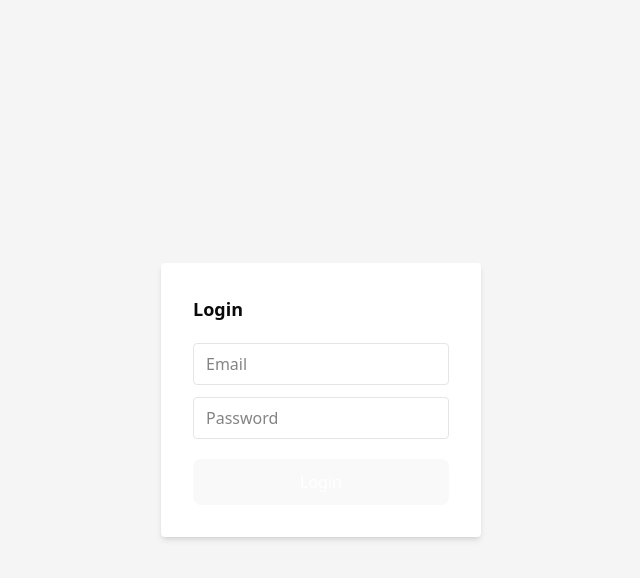
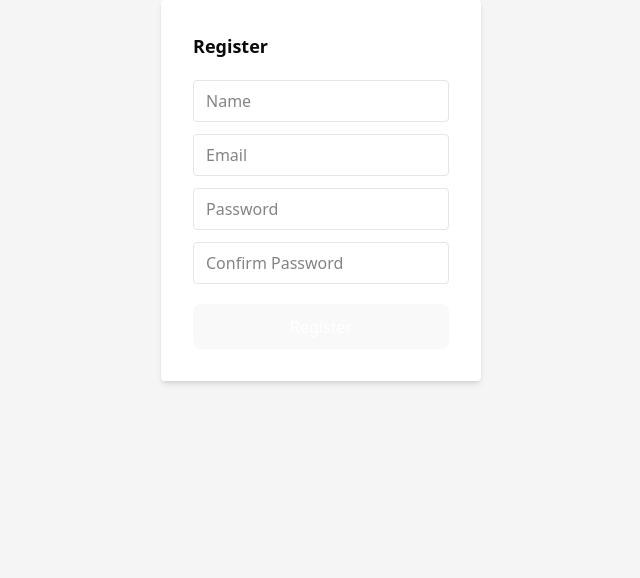
Before and after one commit to MezghaniDali/usermanager, a React (Vite) app in the folder frontend/: page /register in a window 1280 px wide. Shown: the top 578 px of the page, without its empty margins (319-959 px from the left). Built offline with nearby package versions, Linux system fonts and the light colour scheme.

Commit message:
front end progress with new pages added (home - register - dashboard )

```diff
--- a/frontend/src/App.jsx
+++ b/frontend/src/App.jsx
@@ -1,10 +1,60 @@
-import Login from "./components/Login";
+import { BrowserRouter as Router, Routes, Route, Navigate } from 'react-router-dom';
+import { AuthProvider, useAuth } from './lib/AuthContext';
+import Login from "./pages/Login";
+import Dashboard from "./pages/Dashboard";
+import Home from "./pages/Home";
+import Register from "./pages/Register"; // Import the Register component
+
+// Protected Route component
+const ProtectedRoute = ({ children }) => {
+  const { isAuthenticated } = useAuth();
+
+  if (!isAuthenticated) {
+    return <Navigate to="/login" replace />;
+  }
+
+  return children;
+};
+
+// App Routes
+function AppRoutes() {
+  const { isAuthenticated } = useAuth();
+
+  return (
+    <Routes>
+      <Route
+        path="/login"
+        element={isAuthenticated ? <Navigate to="/dashboard" replace /> : <Login />}
+      />
+      <Route
+        path="/dashboard"
+        element={
+          <ProtectedRoute>
+            <Dashboard />
+          </ProtectedRoute>
+        }
+      />
+      <Route
+        path="/"
+        element={<Home />}
+      />
+      <Route
+        path="/register"
+        element={<Register />}
+      />
+    </Routes>
+  );
+}
 
 function App() {
   return (
-    <div className="min-h-screen w-screen flex items-center justify-center bg-neutral-100">
-      <Login />
-    </div>
+    <Router>
+      <AuthProvider>
+        <div className="min-h-screen w-screen bg-neutral-100">
+          <AppRoutes />
+        </div>
+      </AuthProvider>
+    </Router>
   );
 }
 
--- /dev/null
+++ b/frontend/src/components/UserList.jsx
@@ -0,0 +1,39 @@
+import React, { useEffect, useState } from 'react';
+
+const UserList = () => {
+    const [users, setUsers] = useState([]);
+    const [loading, setLoading] = useState(true);
+
+    useEffect(() => {
+        fetch('/api/users')
+            .then((res) => res.json())
+            .then((data) => {
+                setUsers(data);
+                setLoading(false);
+            })
+            .catch(() => setLoading(false));
+    }, []);
+
+    if (loading) {
+        return <div>Loading users...</div>;
+    }
+
+    return (
+        <div>
+            <h2>User List</h2>
+            {users.length === 0 ? (
+                <div>No users found.</div>
+            ) : (
+                <ul>
+                    {users.map((user) => (
+                        <li key={user.id}>
+                            {user.name} ({user.email})
+                        </li>
+                    ))}
+                </ul>
+            )}
+        </div>
+    );
+};
+
+export default UserList;
--- /dev/null
+++ b/frontend/src/lib/AuthContext.jsx
@@ -0,0 +1,32 @@
+import { createContext, useContext, useState } from 'react';
+
+const AuthContext = createContext(null);
+
+export const AuthProvider = ({ children }) => {
+  const [user, setUser] = useState(null);
+  const [isAuthenticated, setIsAuthenticated] = useState(false);
+
+  const login = (userData) => {
+    setUser(userData);
+    setIsAuthenticated(true);
+  };
+
+  const logout = () => {
+    setUser(null);
+    setIsAuthenticated(false);
+  };
+
+  return (
+    <AuthContext.Provider value={{ user, isAuthenticated, login, logout }}>
+      {children}
+    </AuthContext.Provider>
+  );
+};
+
+export const useAuth = () => {
+  const context = useContext(AuthContext);
+  if (!context) {
+    throw new Error('useAuth must be used within an AuthProvider');
+  }
+  return context;
+};
--- /dev/null
+++ b/frontend/src/pages/Dashboard.jsx
@@ -0,0 +1,60 @@
+import { useAuth } from '../lib/AuthContext';
+import { useNavigate } from 'react-router-dom';
+import { Button } from '../components/ui/button';
+import { Card } from '../components/ui/card';
+
+export default function Dashboard() {
+  const { user, logout } = useAuth();
+  const navigate = useNavigate();
+
+  const handleLogout = () => {
+    logout();
+    navigate('/login');
+  };
+
+  return (
+    <div className="min-h-screen bg-gray-100">
+      {/* Header */}
+      <header className="bg-white shadow">
+        <div className="max-w-7xl mx-auto py-4 px-4 sm:px-6 lg:px-8 flex justify-between items-center">
+          <h1 className="text-2xl font-bold text-gray-900">Dashboard</h1>
+          <div className="flex items-center gap-4">
+            <span className="text-gray-600">Welcome, {user?.name || 'User'}</span>
+            <Button variant="outline" onClick={handleLogout}>
+              Logout
+            </Button>
+          </div>
+        </div>
+      </header>
+
+      {/* Main Content */}
+      <main className="max-w-7xl mx-auto py-6 px-4 sm:px-6 lg:px-8">
+        <div className="grid grid-cols-1 md:grid-cols-2 lg:grid-cols-3 gap-6">
+          <Card className="p-6">
+            <h2 className="text-lg font-semibold mb-2">User Management</h2>
+            <p className="text-gray-600 mb-4">Manage system users, roles, and permissions</p>
+            <Button className="w-full" onClick={() => navigate('/users')}>
+              View Users
+            </Button>
+          </Card>
+
+          <Card className="p-6">
+            <h2 className="text-lg font-semibold mb-2">Statistics</h2>
+            <p className="text-gray-600 mb-4">View system statistics and analytics</p>
+            <Button className="w-full" variant="outline">
+              View Stats
+            </Button>
+          </Card>
+
+          <Card className="p-6">
+            <h2 className="text-lg font-semibold mb-2">Settings</h2>
+            <p className="text-gray-600 mb-4">Configure system settings and preferences</p>
+            <Button className="w-full" variant="outline">
+              Open Settings
+            </Button>
+          </Card>
+        </div>
+      </main>
+    </div>
+  );
+}
--- /dev/null
+++ b/frontend/src/pages/Home.jsx
@@ -0,0 +1,29 @@
+import React from 'react';
+import { Link } from 'react-router-dom';
+import { Button } from '@/components/ui/button'; // Assuming ShadCN Button path
+
+export default function Home() {
+  return (
+    <div className="flex flex-col items-center justify-center min-h-[calc(100vh-64px)] p-4 text-center">
+      <h1 className="text-4xl font-bold mb-6 text-gray-800">
+        Welcome to Our Modern Web Application
+      </h1>
+      <p className="text-lg text-gray-600 mb-8 max-w-2xl">
+        Manage your users efficiently with a powerful Laravel API backend and a responsive React frontend powered by ShadCN UI.
+      </p>
+      <div className="flex space-x-4">
+        <Link to="/login">
+          <Button size="lg">Sign In</Button>
+        </Link>
+        <Link to="/register">
+          <Button size="lg" variant="outline">
+            Sign Up
+          </Button>
+        </Link>
+      </div>
+      <p className="mt-12 text-sm text-gray-500">
+        Built with Laravel, React, ShadCN UI, and MongoDB Atlas.
+      </p>
+    </div>
+  );
+}
--- a/frontend/src/components/Login.jsx
+++ b/frontend/src/pages/Login.jsx
@@ -1,6 +1,10 @@
 import React, { useState } from 'react';
+import { useNavigate } from 'react-router-dom';
+import { useAuth } from '../lib/AuthContext';
 
-export default function Login({ onLogin }) {
+export default function Login() {
+  const navigate = useNavigate();
+  const { login } = useAuth();
   const [email, setEmail] = useState('');
   const [password, setPassword] = useState('');
   const [error, setError] = useState('');
@@ -20,10 +24,9 @@ export default function Login({ onLogin }) {
         body: JSON.stringify({ email, password })
       });
       const data = await res.json();
-      if (!res.ok) throw new Error(data.message || 'Login failed');
-      setSuccess(true);
-      console.log('Login success:', data); // See the response in the browser console
-      onLogin && onLogin(data);
+      if (!res.ok) throw new Error(data.message || 'Login failed');      setSuccess(true);
+      login(data.user);
+      navigate('/dashboard');
     } catch (err) {
       setError(err.message);
     } finally {
--- /dev/null
+++ b/frontend/src/pages/Register.jsx
@@ -0,0 +1,89 @@
+import React, { useState } from 'react';
+import { useNavigate } from 'react-router-dom';
+
+export default function Register() {
+  const navigate = useNavigate();
+  const [name, setName] = useState('');
+  const [email, setEmail] = useState('');
+  const [password, setPassword] = useState('');
+  const [passwordConfirmation, setPasswordConfirmation] = useState('');
+  const [error, setError] = useState('');
+  const [loading, setLoading] = useState(false);
+  const [success, setSuccess] = useState(false);
+
+  const handleSubmit = async (e) => {
+    e.preventDefault();
+    setError('');
+    setLoading(true);
+    setSuccess(false);
+    if (password !== passwordConfirmation) {
+      setError('Passwords do not match');
+      setLoading(false);
+      return;
+    }
+    try {
+      const res = await fetch('http://localhost:8000/api/auth/register', {
+        method: 'POST',
+        headers: { 'Content-Type': 'application/json' },
+        credentials: 'include',
+        body: JSON.stringify({ name, email, password, password_confirmation: passwordConfirmation })
+      });
+      const data = await res.json();
+      if (!res.ok) throw new Error(data.message || 'Registration failed');
+      setSuccess(true);
+      setTimeout(() => navigate('/login'), 1500);
+    } catch (err) {
+      setError(err.message);
+    } finally {
+      setLoading(false);
+    }
+  };
+
+  return (
+    <div className="w-full flex justify-center items-center">
+      <form
+        onSubmit={handleSubmit}
+        className="bg-white p-8 rounded shadow-md w-full max-w-xs flex flex-col gap-3"
+      >
+        <h2 className="text-lg font-semibold mb-2">Register</h2>
+        <input
+          type="text"
+          placeholder="Name"
+          value={name}
+          onChange={e => setName(e.target.value)}
+          required
+          className="border rounded px-3 py-2"
+        />
+        <input
+          type="email"
+          placeholder="Email"
+          value={email}
+          onChange={e => setEmail(e.target.value)}
+          required
+          className="border rounded px-3 py-2"
+        />
+        <input
+          type="password"
+          placeholder="Password"
+          value={password}
+          onChange={e => setPassword(e.target.value)}
+          required
+          className="border rounded px-3 py-2"
+        />
+        <input
+          type="password"
+          placeholder="Confirm Password"
+          value={passwordConfirmation}
+          onChange={e => setPasswordConfirmation(e.target.value)}
+          required
+          className="border rounded px-3 py-2"
+        />
+        <button type="submit" disabled={loading} className="bg-black text-white rounded py-2 mt-2 disabled:opacity-50">
+          {loading ? 'Registering...' : 'Register'}
+        </button>
+        {error && <div className="text-red-600 text-sm">{error}</div>}
+        {success && <div className="text-green-600 text-sm">Registration successful! Redirecting...</div>}
+      </form>
+    </div>
+  );
+}
```
Also changed, not shown: 1 other file (tests, documents, lock files or other folders).
